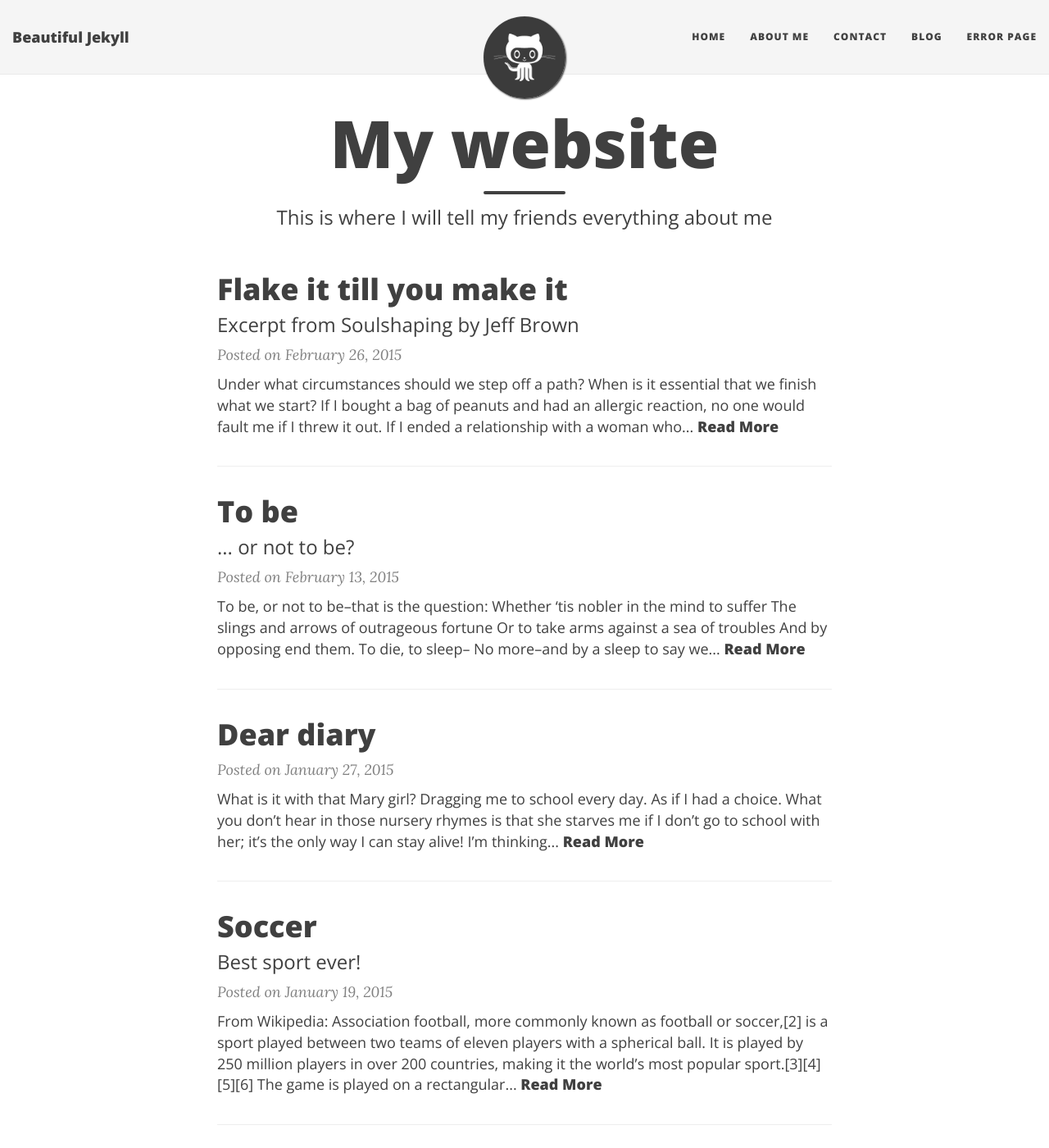
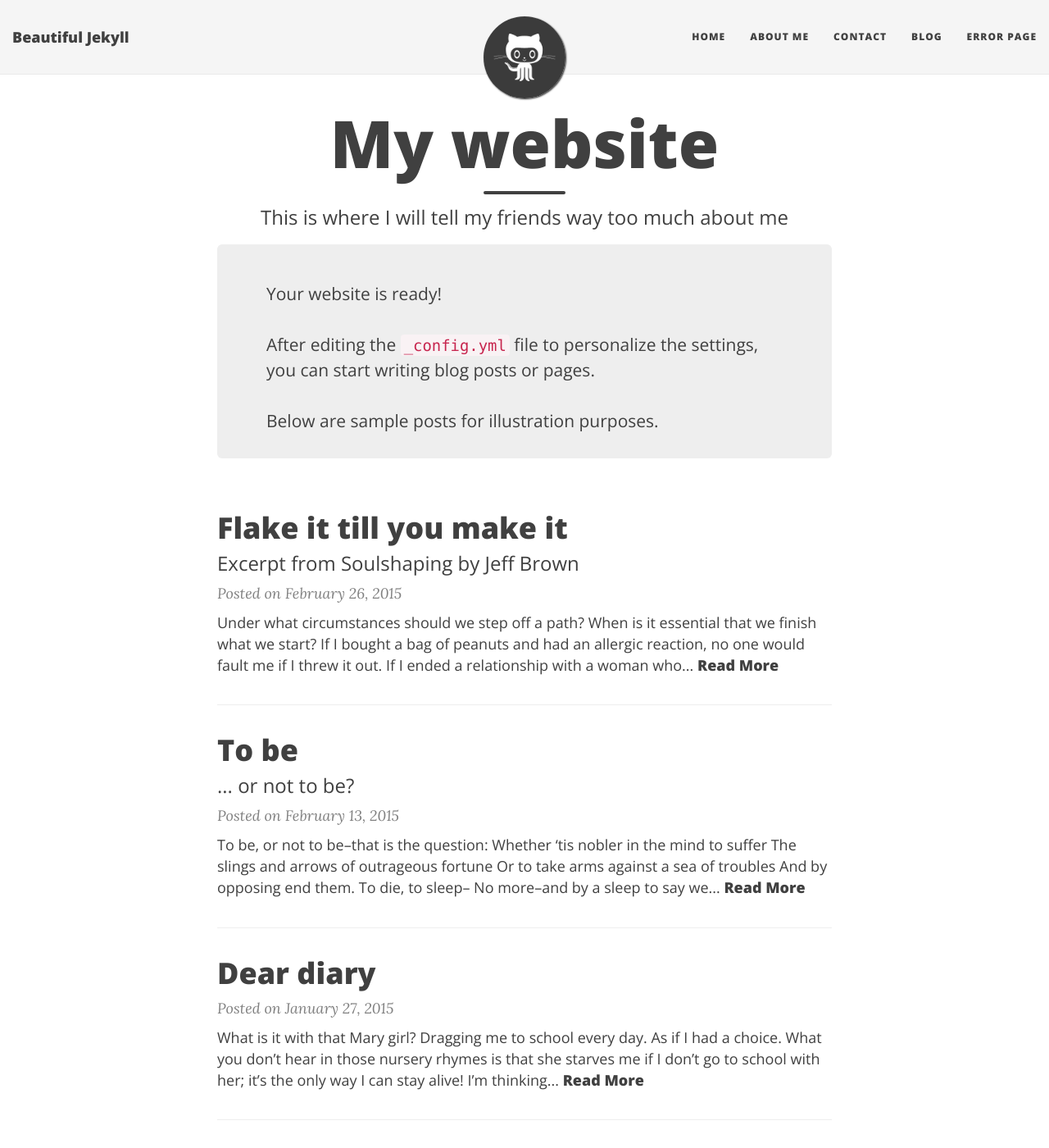
Before and after one commit to gniuk/gniuk.github.io, a Jekyll site: the page built from index.html, in a window 1280 px wide and 1400 px high. Shown: the whole window at 82% size. Built offline with Jekyll 4.4.1, drawn with Linux system fonts in a browser that asks for light colours; nearby versions of some CDN libraries; Markdown is read by kramdown in place of the engine named in the settings; the list of posts is cut into pages by our own code.

Commit message:
refer to all files relative to baseurl to work for project pages

```diff
--- a/404.html
+++ b/404.html
@@ -8,5 +8,5 @@
   <h1>Move along. (404 error)</h1>
   <br/>
 
-  <img src="img/404-southpark.jpg" />
+  <img src="{{ site.baseurl }}/img/404-southpark.jpg" />
 </div>
--- a/_includes/footer-scripts.html
+++ b/_includes/footer-scripts.html
@@ -1,13 +1,13 @@
-<script src="/js/jquery-1.11.2.min.js"></script>
-<script src="/js/bootstrap.min.js"></script>
+<script src="{{ site.baseurl }}/js/jquery-1.11.2.min.js"></script>
+<script src="{{ site.baseurl }}/js/bootstrap.min.js"></script>
 
 {% if include.full %}
-  <script src="/js/main.js"></script>
+  <script src="{{ site.baseurl }}/js/main.js"></script>
 {% endif %}
 
 {% if page.js %}
   {% for js in page.js %}
-	<script src="{{ js }}"></script>
+	<script src="{{ js | prepend: site.baseurl | replace: '//', '/' }}"></script>
   {% endfor %}
 {% endif %}
 
--- a/_includes/head.html
+++ b/_includes/head.html
@@ -8,23 +8,23 @@
   <meta name="author" content="{{ site.author.name }}" />
   <meta name="description" content="{{ site.description }}">
 
-  <link rel="stylesheet" href="/css/bootstrap.min.css" />
+  <link rel="stylesheet" href="{{ site.baseurl }}/css/bootstrap.min.css" />
   <!-- I choose not to use the bootstrap theme css, I think it looks less appealing
-  <link rel="stylesheet" href="/css/bootstrap-theme.min.css" /> -->
+  <link rel="stylesheet" href="{{ site.baseurl }}/css/bootstrap-theme.min.css" /> -->
 
   {% if include.full %}
     <link rel="stylesheet" href="//maxcdn.bootstrapcdn.com/font-awesome/4.3.0/css/font-awesome.min.css" />
 	<link rel="stylesheet" href="//fonts.googleapis.com/css?family=Lora:400,700,400italic,700italic" />
 	<link rel="stylesheet" href="//fonts.googleapis.com/css?family=Open+Sans:300italic,400italic,600italic,700italic,800italic,400,300,600,700,800" />
-    <link rel="stylesheet" href="/css/main.css" />
-    <link rel="alternate" type="application/rss+xml" title="{{ site.name }} - {{ site.description }}" href="/feed.xml" />
+    <link rel="stylesheet" href="{{ site.baseurl }}/css/main.css" />
+    <link rel="alternate" type="application/rss+xml" title="{{ site.name }} - {{ site.description }}" href="{{ site.baseurl }}/feed.xml" />
   {% else %}
-    <link rel="stylesheet" href="/css/main-minimal.css" />
+    <link rel="stylesheet" href="{{ site.baseurl }}/css/main-minimal.css" />
   {% endif %}
 
   {% if page.css %}
     {% for css in page.css %}
-	  <link rel="stylesheet" href="{{ css }}" />
+      <link rel="stylesheet" href="{{ css | prepend: site.baseurl | replace: '//', '/' }}" />
     {% endfor %}
   {% endif %}
 </head>
--- a/css/main.css
+++ b/css/main.css
@@ -15,14 +15,14 @@
 }
 p a {
   /* text-decoration: underline */
-  color: #3A85C5;
+  color: #008AFF;
 }
 h1,h2,h3,h4,h5,h6 {
   font-family: 'Open Sans', 'Helvetica Neue', Helvetica, Arial, sans-serif;
   font-weight: 800;
 }
 a {
-  color: #105086;
+  color: #008AFF;
 }
 a:hover,
 a:focus {
@@ -47,6 +47,11 @@
   .main-content {
     padding-top: 130px;
   }
+}
+
+.main-explain-area {
+  font-family: 'Open Sans', 'Helvetica Neue', Helvetica, Arial, sans-serif;
+  padding: 15px 0;
 }
 
 .hideme {
--- a/index.html
+++ b/index.html
@@ -1,8 +1,14 @@
 ---
 layout: page
 title: My website
-description: This is where I will tell my friends everything about me
+description: This is where I will tell my friends way too much about me
 ---
+
+<div class="main-explain-area jumbotron">
+  <p>Your website is ready!</p>
+  <p>After editing the <code>_config.yml</code> file to personalize the settings, you can start writing blog posts or pages.<p>
+  <p>Below are sample posts for illustration purposes.</p>
+</div>
 
 <div class="posts-list">
   {% for post in paginator.posts %}
```
